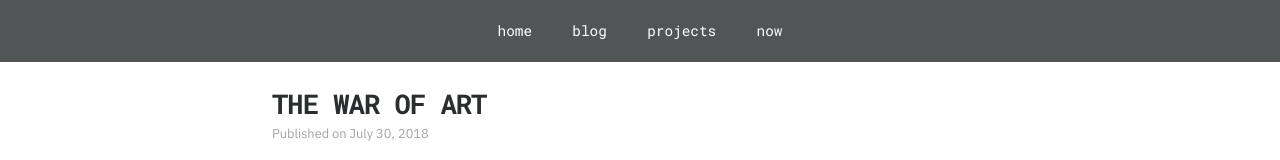
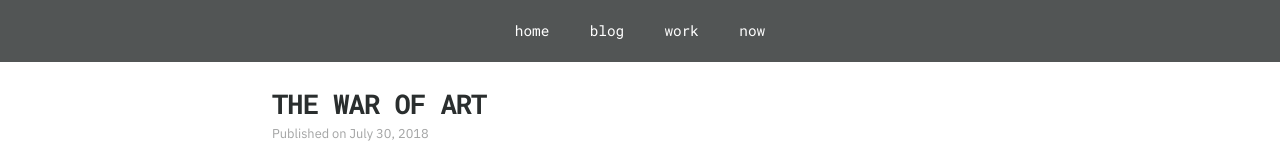
Before and after one commit to techtanzeel/collado-io, a Gatsby site: page /blog/2018/going-sub3 in a window 1280 px wide. Shown: the top 160 px of the page. Built offline with nearby package versions, Linux system fonts and the light colour scheme; Gatsby itself is replaced by a stand-in of ours; some packages are replaced by stand-ins of ours.

Commit message:
Updae work item

```diff
--- a/src/components/Navbar.js
+++ b/src/components/Navbar.js
@@ -8,7 +8,7 @@
 } from '../utils/colors';
 
 const renderNavbar = () => {
-  const navItems = ['home', 'blog', 'projects', 'now'];
+  const navItems = ['home', 'blog', 'work', 'now'];
   return navItems.map((item) => (
     <NaviLink
       activeStyle={{
```
